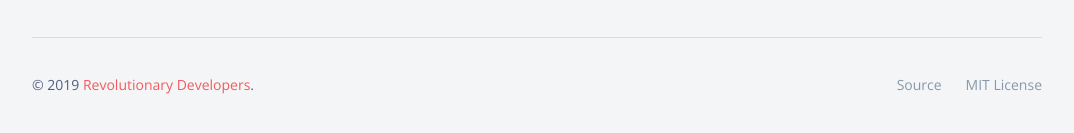
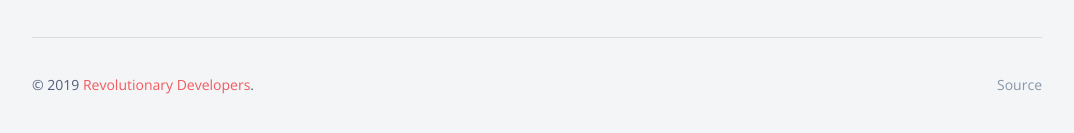
Before and after one commit to ReDevelopers/redevs.org, a Vue app: page / in a window 1280 px wide. Shown: the part 4172-4305 px from the top of the page, without its empty margins (103-1177 px from the left). Built offline with nearby package versions, Linux system fonts and the light colour scheme.

Commit message:
remove license link

```diff
--- a/src/layout/AppFooter.vue
+++ b/src/layout/AppFooter.vue
@@ -31,10 +31,6 @@
                         <li class="nav-item">
                             <a href="https://github.com/ReDevelopers/redevs.org" class="nav-link" target="_blank" rel="noopener">Source</a>
                         </li>
-                        <li class="nav-item">
-                            <a href="https://github.com/creativetimofficial/argon-design-system/blob/master/LICENSE.md"
-                               class="nav-link" target="_blank" rel="noopener">MIT License</a>
-                        </li>
                     </ul>
                 </div>
             </div>
```
